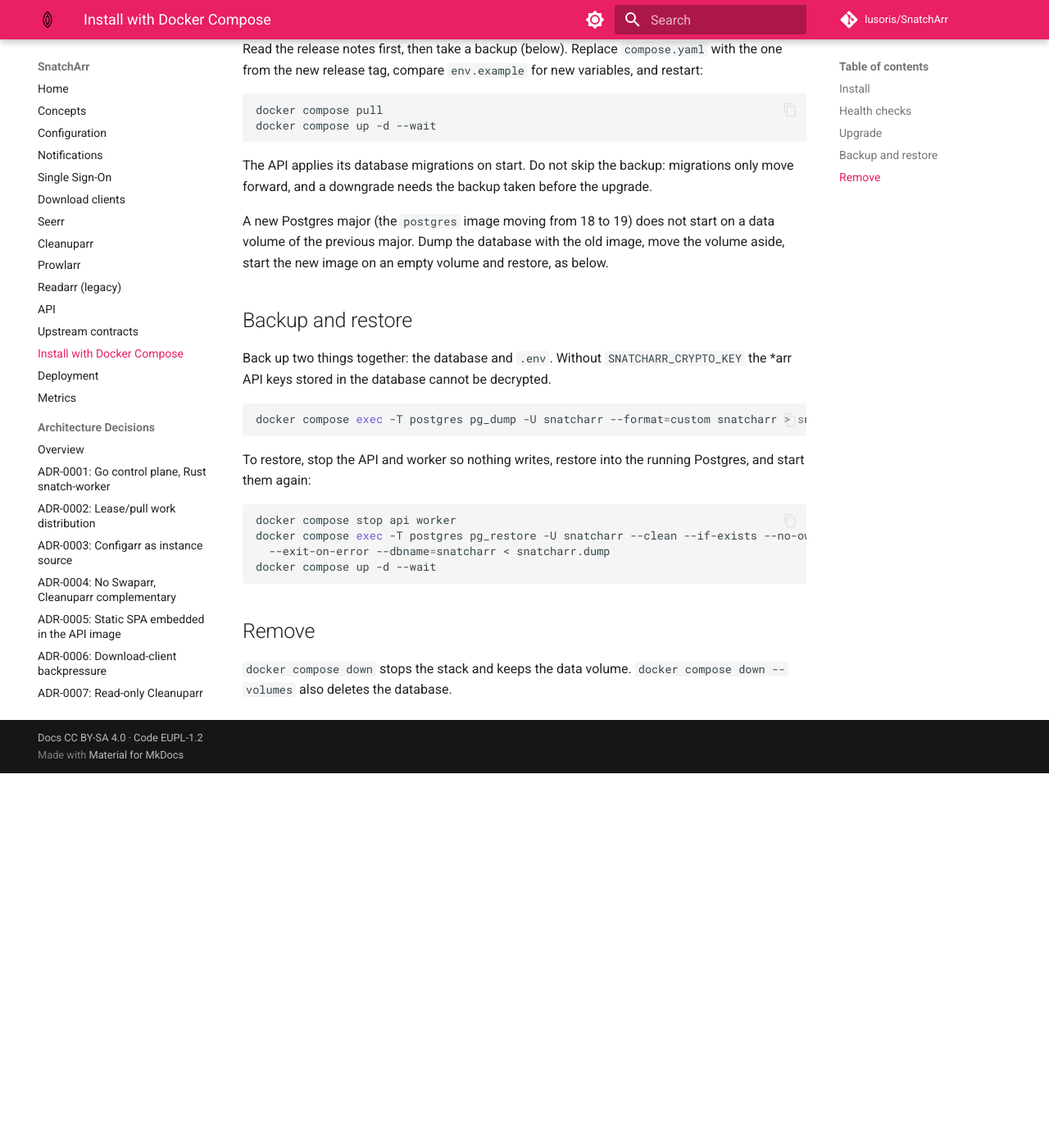
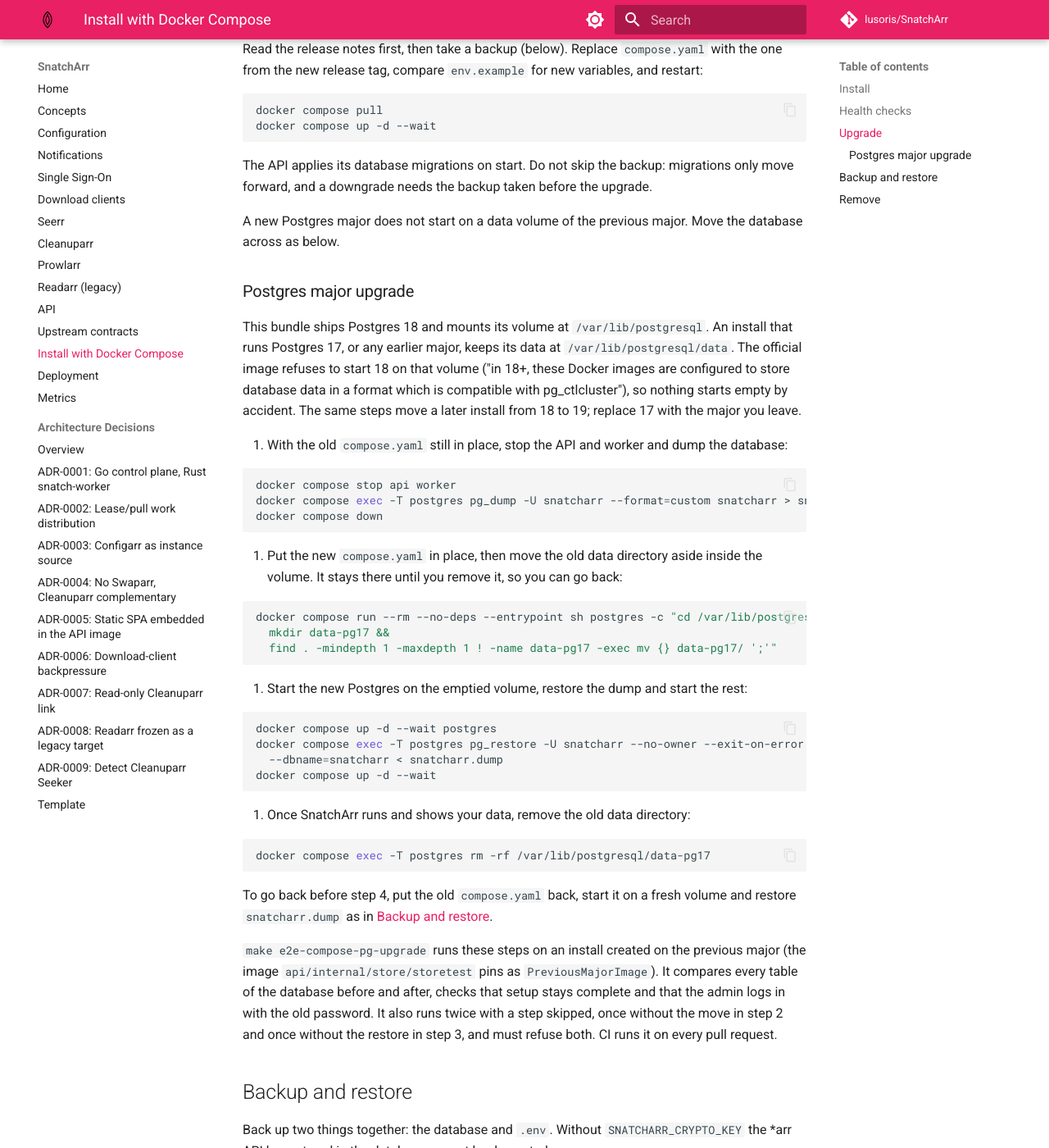
Before and after one commit to lusoris/SnatchArr, an MkDocs documentation site: the page built from docs/install-compose.md, in a window 1280 px wide and 1400 px high, scrolled down 1437 px. Shown: the whole window at 82% size. Built offline with MkDocs 1.6.1 and Material for MkDocs 9.7.7, drawn with Linux system fonts in a browser that asks for light colours; comment, search, counter and statistics services are not loaded; before the commit the page ends 2380 px from its top, so only the background shows below that.

Commit message:
test(deploy): run the Postgres 17 to 18 upgrade of compose and chart
Both install paths now carry a documented Postgres 17 to 18 upgrade
that CI runs against a database initialised on 17, with every public
table read back unchanged and a planted skipped step refused.

- Homelab compose: docs/install-compose.md gains the dump, move-aside,
  restore and clean-up steps; tools/e2e/compose_pg_upgrade.sh runs them
  (make e2e-compose-pg-upgrade, image-smoke job), with planted cases
  skip-move and skip-restore.
- Chart on CloudNativePG: docs/deployment.md gains the imageName change;
  tools/e2e/cnpg_pg_upgrade.sh runs it on the deploy job's kind cluster
  (make e2e-cnpg-pg-upgrade), planted upgrade without the image change
  first, migration version at least 7 afterwards.
- compose_smoke.sh and the new test share tools/e2e/compose_lib.sh; the
  planted-case loop moves to tools/e2e/planted.sh.
- Renovate tracks the CloudNativePG operand pins, each held on its
  major.

Refs #252

Signed-off-by: lusoris <lusoris@proton.me>

````diff
--- a/docs/install-compose.md
+++ b/docs/install-compose.md
@@ -71,9 +71,59 @@
 The API applies its database migrations on start. Do not skip the backup: migrations only
 move forward, and a downgrade needs the backup taken before the upgrade.
 
-A new Postgres major (the `postgres` image moving from 18 to 19) does not start on a data
-volume of the previous major. Dump the database with the old image, move the volume aside,
-start the new image on an empty volume and restore, as below.
+A new Postgres major does not start on a data volume of the previous major. Move the database
+across as below.
+
+### Postgres major upgrade
+
+This bundle ships Postgres 18 and mounts its volume at `/var/lib/postgresql`. An install that
+runs Postgres 17, or any earlier major, keeps its data at `/var/lib/postgresql/data`. The
+official image refuses to start 18 on that volume ("in 18+, these Docker images are configured
+to store database data in a format which is compatible with pg_ctlcluster"), so nothing
+starts empty by accident. The same steps move a later install from 18 to 19; replace 17 with
+the major you leave.
+
+1. With the old `compose.yaml` still in place, stop the API and worker and dump the database:
+
+   ```sh
+   docker compose stop api worker
+   docker compose exec -T postgres pg_dump -U snatcharr --format=custom snatcharr > snatcharr.dump
+   docker compose down
+   ```
+
+2. Put the new `compose.yaml` in place, then move the old data directory aside inside the
+   volume. It stays there until you remove it, so you can go back:
+
+   ```sh
+   docker compose run --rm --no-deps --entrypoint sh postgres -c "cd /var/lib/postgresql &&
+     mkdir data-pg17 &&
+     find . -mindepth 1 -maxdepth 1 ! -name data-pg17 -exec mv {} data-pg17/ ';'"
+   ```
+
+3. Start the new Postgres on the emptied volume, restore the dump and start the rest:
+
+   ```sh
+   docker compose up -d --wait postgres
+   docker compose exec -T postgres pg_restore -U snatcharr --no-owner --exit-on-error \
+     --dbname=snatcharr < snatcharr.dump
+   docker compose up -d --wait
+   ```
+
+4. Once SnatchArr runs and shows your data, remove the old data directory:
+
+   ```sh
+   docker compose exec -T postgres rm -rf /var/lib/postgresql/data-pg17
+   ```
+
+To go back before step 4, put the old `compose.yaml` back, start it on a fresh volume and
+restore `snatcharr.dump` as in [Backup and restore](#backup-and-restore).
+
+`make e2e-compose-pg-upgrade` runs these steps on an install created on the previous major
+(the image `api/internal/store/storetest` pins as `PreviousMajorImage`). It compares every
+table of the database before and after, checks that setup stays complete and that the admin
+logs in with the old password. It also runs twice with a step skipped, once without the move
+in step 2 and once without the restore in step 3, and must refuse both. CI runs it on every
+pull request.
 
 ## Backup and restore
 
````
Also changed, not shown: docs/deployment.md (+21 -0 lines), renovate.json (+34 -0 lines), 8 other files.
